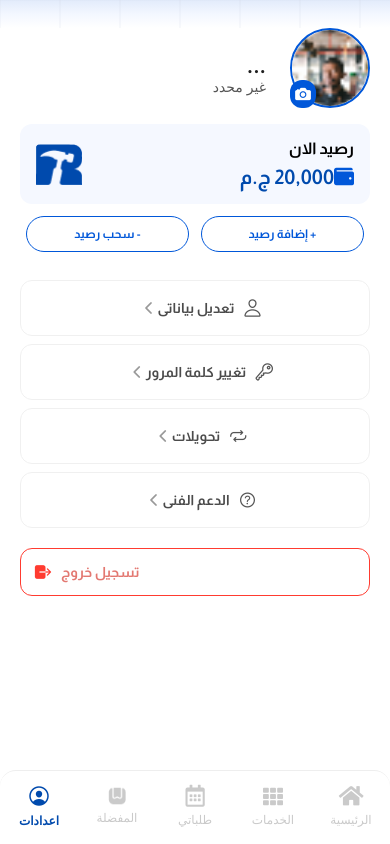
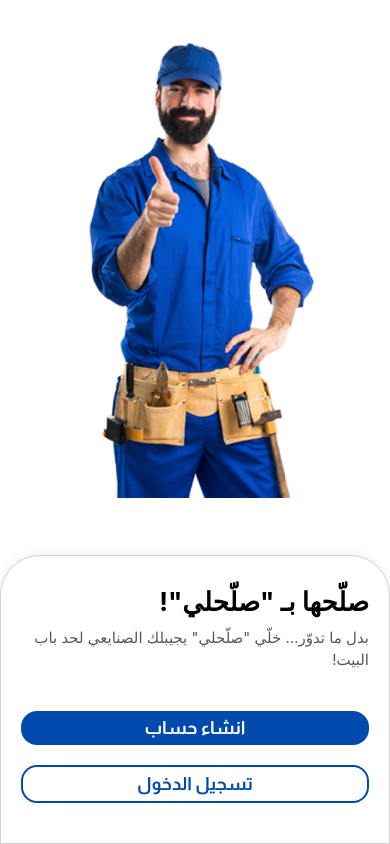
Before and after one commit to AshrakatElkholy/SAla7ly, a React Native app: screen /ProfileScreen in a window 390 px wide. Built offline with nearby package versions, Linux system fonts and the light colour scheme.

Commit message:
fixed login

```diff
--- a/App.js
+++ b/App.js
@@ -8,9 +8,8 @@ import {
 import { useEffect, useState, useContext } from "react";
 import { NavigationContainer } from "@react-navigation/native";
 import { createStackNavigator } from "@react-navigation/stack";
-import AsyncStorage from "@react-native-async-storage/async-storage";
 import * as Font from "expo-font";
-import { GestureHandlerRootView } from 'react-native-gesture-handler';
+import { GestureHandlerRootView } from "react-native-gesture-handler";
 
 // CONTEXT
 import UserContextProvider, { UserContext } from './screens/Context/UserContext.js';
@@ -23,7 +22,6 @@ import UserCategoryScreen from "./screens/user_category_screen";
 import HomeScreen from "./screens/HomeScreen";
 import providerHomeScreen from "./screens/provider_screens/providerHomeScreen";
 
-// (Add other screens as in your original App.js)
 import IndustrialSpecialtyScreen from "./screens/industrial_screens/onboarding/IndustrialSpecialtyScreen";
 import IndustrialIdentityScreen from "./screens/industrial_screens/onboarding/IndustrialIdentityScreen";
 import IndustrialLocationScreen from "./screens/industrial_screens/onboarding/IndustrialLocationScreen";
@@ -47,7 +45,7 @@ import ProviderSettingsScreen from "./screens/provider_screens/ProviderSettingsS
 import CategoryScreen from "./screens/categoryScreen";
 import serviceProviderScreen from "./screens/serviceProviderScreen";
 import appointmentBookingScreen from "./screens/appointmentBookingScreen.js";
-import serviceFeedbackScreen from "./screens/serviceFeedbackScreen.js";
+import serviceFeedbackScreen from "./screens/serviceFeedbackScreen";
 import MessagesScreen from "./screens/Chats/message-empty";
 import MessagesListScreen from "./screens/Chats/chats";
 import ChatScreen from "./screens/Chats/ChatScreen";
@@ -60,34 +58,43 @@ const Stack = createStackNavigator();
 
 // --------- AUTH CHECK COMPONENT ---------
 function AuthCheck({ navigation }) {
-  const { token, userInfo, setToken, setUserInfo, setUserId, setUserRole } = useContext(UserContext);
+  const { token, userInfo } = useContext(UserContext);
 
   useEffect(() => {
     const checkAuth = async () => {
       try {
         if (token && userInfo) {
-          if (userInfo.role === 'provider') {
-            navigation.replace('ProviderHomeScreen');
+          // المستخدم موجود
+          if (userInfo.role === "provider") {
+            navigation.replace("ProviderHomeScreen");
           } else {
-            navigation.replace('HomeScreen');
+            navigation.replace("HomeScreen");
           }
         } else {
-          navigation.replace('LoginScreen');
+          // مفيش توكن → Welcome
+          navigation.replace("Welcome");
         }
       } catch (err) {
-        console.log('AuthCheck error:', err);
-        navigation.replace('LoginScreen');
+        console.log("AuthCheck error:", err);
+        navigation.replace("Welcome");
       }
     };
 
-    checkAuth();
+    // سبللاش يبان 1.5 ثانية قبل التحويل
+    const timeout = setTimeout(checkAuth, 1500);
+
+    return () => clearTimeout(timeout);
   }, []);
 
   return (
     <View style={styles.splashContainer}>
       <StatusBar style="light" backgroundColor="#004AAD" />
       <ActivityIndicator size="large" color="#fff" />
-      <Image source={require("./assets/logo.png")} style={styles.splashLogo} resizeMode="contain" />
+      <Image
+        source={require("./assets/logo.png")}
+        style={styles.splashLogo}
+        resizeMode="contain"
+      />
     </View>
   );
 }
@@ -119,7 +126,11 @@ export default function App() {
     return (
       <View style={styles.splashContainer}>
         <ActivityIndicator size="large" color="#fff" />
-        <Image source={require("./assets/logo.png")} style={styles.splashLogo} resizeMode="contain" />
+        <Image
+          source={require("./assets/logo.png")}
+          style={styles.splashLogo}
+          resizeMode="contain"
+        />
       </View>
     );
   }
@@ -136,7 +147,7 @@ export default function App() {
             <Stack.Screen name="Welcome" component={WelcomeScreen} />
             <Stack.Screen name="SignupScreen" component={SignupScreen} />
             <Stack.Screen name="UserCategoryScreen" component={UserCategoryScreen} />
-          <Stack.Screen name="LoginScreen" component={LoginScreen} />
+            <Stack.Screen name="ClientLoginScreen" component={LoginScreen} />
 
             {/* USER/CLIENT SCREENS */}
             <Stack.Screen name="HomeScreen" component={HomeScreen} />
--- a/screens/profile/ProfileScreen.js
+++ b/screens/profile/ProfileScreen.js
@@ -193,7 +193,7 @@ const handleLogoutPress = async () => {
     try {
       await AsyncStorage.removeItem("user"); // مسح بيانات المستخدم
       Alert.alert("تم تسجيل الخروج", "سيتم تحويلك لشاشة تسجيل الدخول");
-      navigation.replace("LoginScreen"); // يرجع لشاشة تسجيل الدخول
+      navigation.replace("ClientLoginScreen"); // يرجع لشاشة تسجيل الدخول
     } catch (error) {
       console.error("❌ Error logging out:", error);
     }
```
Lines whose indentation alone changed are shown as unchanged.
